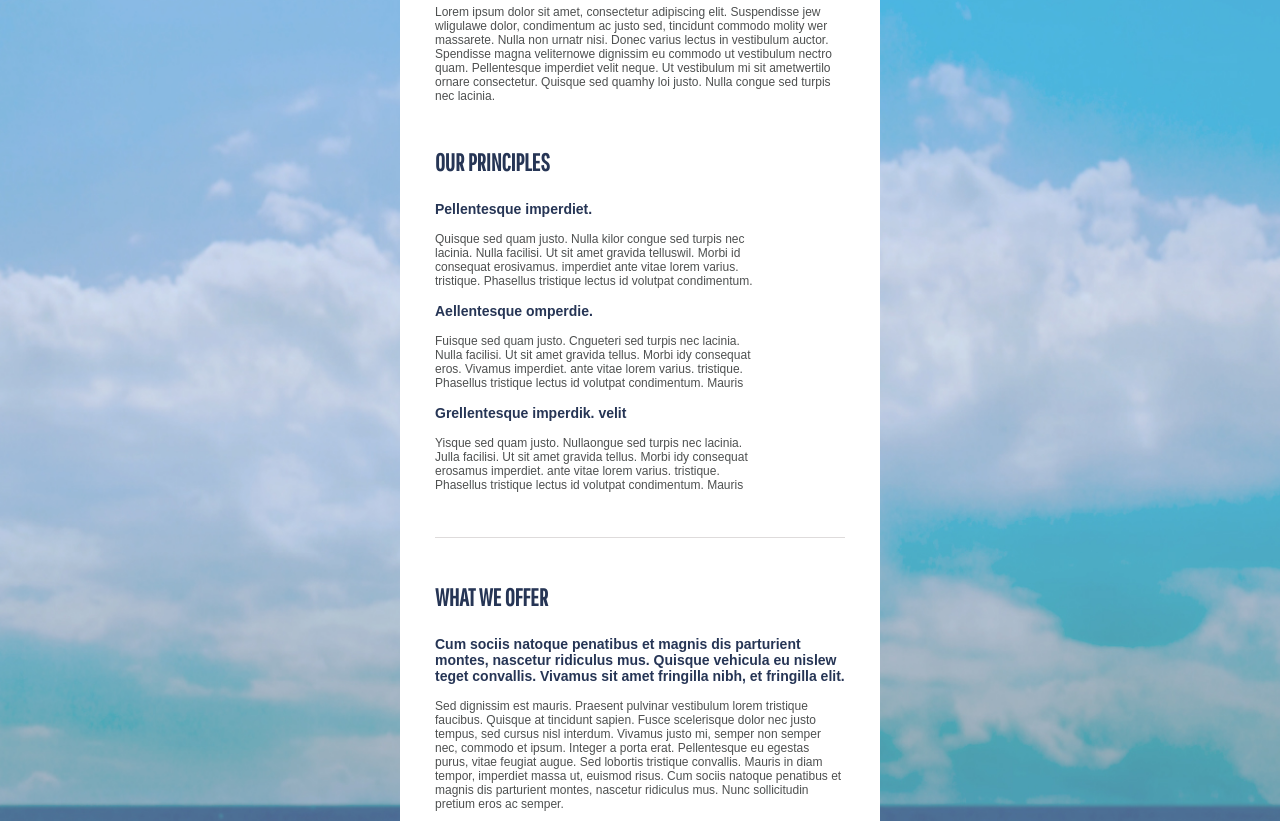
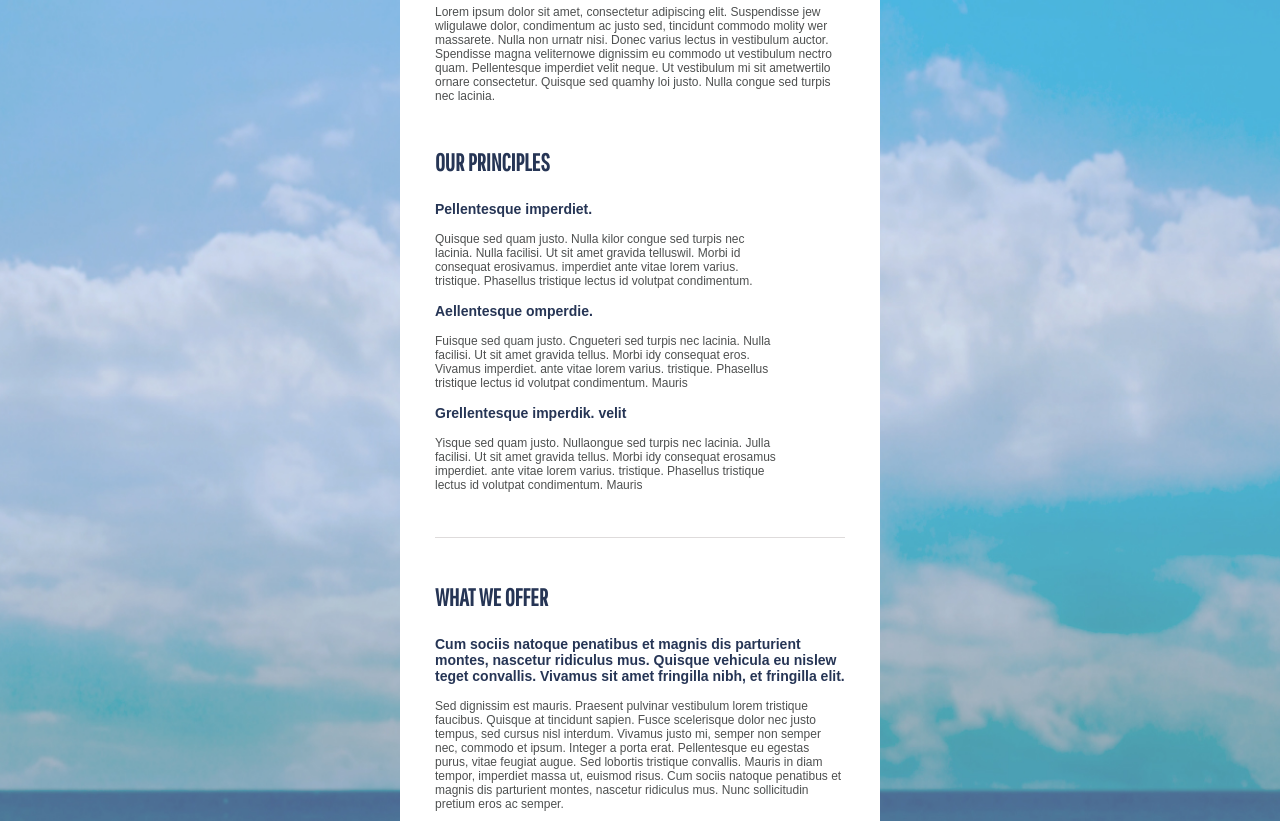
Before and after one commit to BondYuriy/goit-fe-course, a plain HTML site: page html-css/module-03/index.html in a window 1280 px wide. Shown: the part 519-1340 px from the top of the page. Drawn offline with Linux system fonts and the light colour scheme.

Commit message:
adds fix

```diff
--- a/html-css/module-03/css/styles.css
+++ b/html-css/module-03/css/styles.css
@@ -5,7 +5,6 @@
 }
 
 body {
-    padding: 240px 0px 540px 0px;
     font-family: Arial, Helvetica,sans-serif;
     color: #4e5050;
     min-height: 100vh;
@@ -13,17 +12,14 @@ body {
     background-repeat: no-repeat;
     background-size: cover;
     background-position: center;
+    padding: 240px 0px 540px 0px;
 }
 
 .wrapper {
     width: 480px;
     margin: auto;
-    padding: 55px 35px 44px 35px;
-    min-height: 100vh;
-    background-image: url(../img/content-bg.jpg);
-    background-repeat: no-repeat;
-    background-size: cover;
-    background-position: center;
+    padding: 55px 35px 45px 35px;
+    background-color: #ffffff;
 }
 
 .section {
@@ -39,13 +35,19 @@ body {
 
 .content {
     margin-bottom: 45px;
-    padding: 0px 85px 30px 0px;
+    padding-bottom: 30px;
     border-bottom-width: 1px;
     border-bottom-style: solid;
     border-bottom-color: #dedbdb;
 }
 
-.content p {
+.content ul {
+    display: inline-block;
+    width: 85%;
+    list-style-type: none;
+}
+
+.item li {
     margin-bottom: 15px;
 }
 
@@ -75,6 +77,7 @@ h2 {
 }
 
 .list {
+    margin-top: 20px;
     padding-left: 20px;
     column-count: 2;
     list-style-type: none;
--- a/html-css/module-03/index.html
+++ b/html-css/module-03/index.html
@@ -18,18 +18,25 @@
         </div>
         <div class="content">
             <h2>Our Principles</h2>
+            <ul class="item">
+                <li>
                     <p class="lead">Pellentesque imperdiet.</p>
                     <p class="text">Quisque sed quam justo. Nulla kilor congue sed turpis nec lacinia. Nulla facilisi. Ut sit amet gravida telluswil. Morbi id consequat erosivamus. imperdiet ante vitae lorem varius. tristique. Phasellus tristique lectus id volutpat condimentum.</p>
+                </li>
+                <li>
                     <p class="lead">Aellentesque omperdie.</p>
                     <p class="text">Fuisque sed quam justo. Cngueteri sed turpis nec lacinia. Nulla facilisi. Ut sit amet gravida tellus. Morbi idy consequat eros. Vivamus imperdiet. ante vitae lorem varius. tristique. Phasellus tristique lectus id volutpat condimentum. Mauris</p>
+                </li>
+                <li>
                     <p class="lead">Grellentesque imperdik. velit</p>
                     <p class="text">Yisque sed quam justo. Nullaongue sed turpis nec lacinia. Julla facilisi. Ut sit amet gravida tellus. Morbi idy consequat erosamus imperdiet. ante vitae lorem varius. tristique. Phasellus tristique lectus id volutpat condimentum. Mauris</p>
+                </li>
+            </ul>
         </div>
-        <div class="section">
+        <div class="offer-lisf">
             <h2>What We offer</h2>
             <p class="lead">Cum sociis natoque penatibus et magnis dis parturient montes, nascetur ridiculus mus. Quisque vehicula eu nislew teget convallis. Vivamus sit amet fringilla nibh, et fringilla elit.</p>
             <p class="text">Sed dignissim est mauris. Praesent pulvinar vestibulum lorem tristique faucibus. Quisque at tincidunt sapien. Fusce scelerisque dolor nec justo tempus, sed cursus nisl interdum. Vivamus justo mi, semper non semper nec, commodo et ipsum. Integer a porta erat. Pellentesque eu egestas purus, vitae feugiat augue. Sed lobortis tristique convallis. Mauris in diam tempor, imperdiet massa ut, euismod risus. Cum sociis natoque penatibus et magnis dis parturient montes, nascetur ridiculus mus. Nunc sollicitudin pretium eros ac semper.</p>
-        </div>
             <ul class="list">
                 <li>Fgo psu dr sit amek</li>
                 <li>Sem psum dr sit ametre</li>
@@ -42,5 +49,6 @@
                 <li>Dem psum dr sit ametekot</li>
             </ul>
         </div>
+    </div>
 </body>
 </html>
```
Lines whose indentation alone changed are shown as unchanged.
